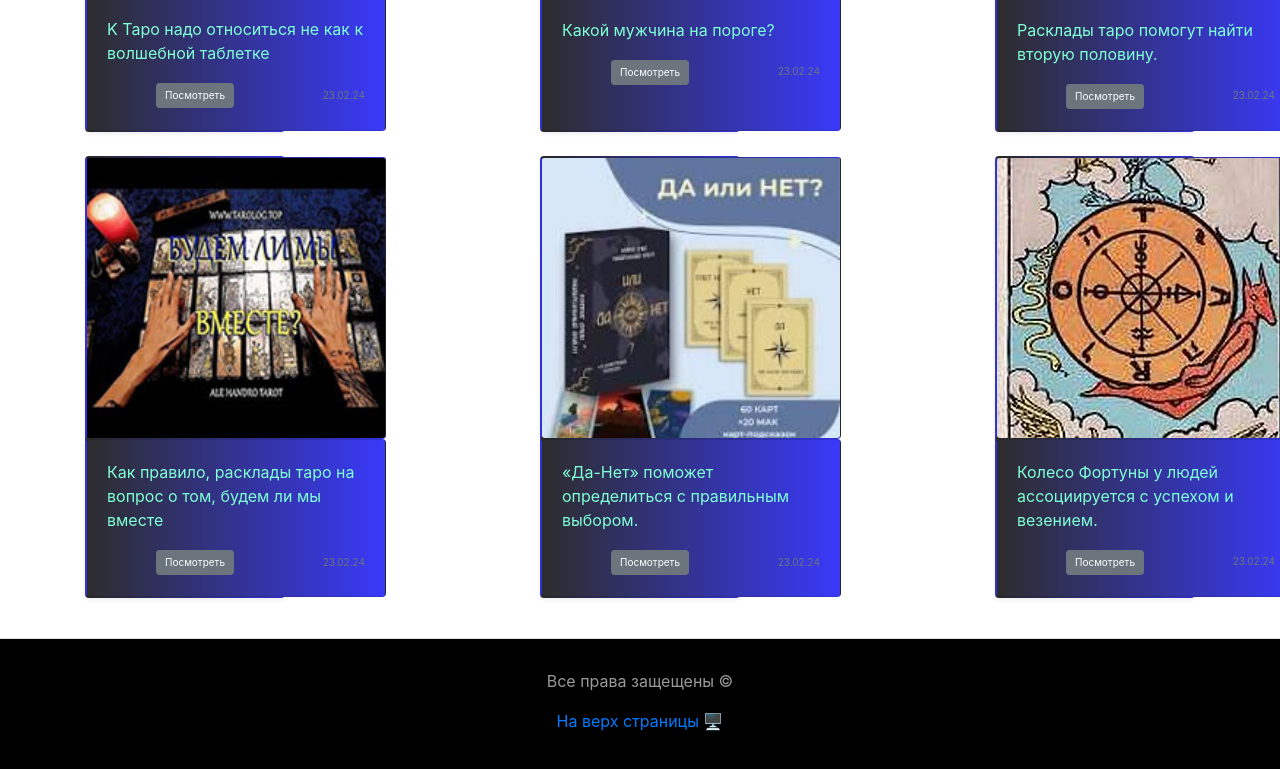
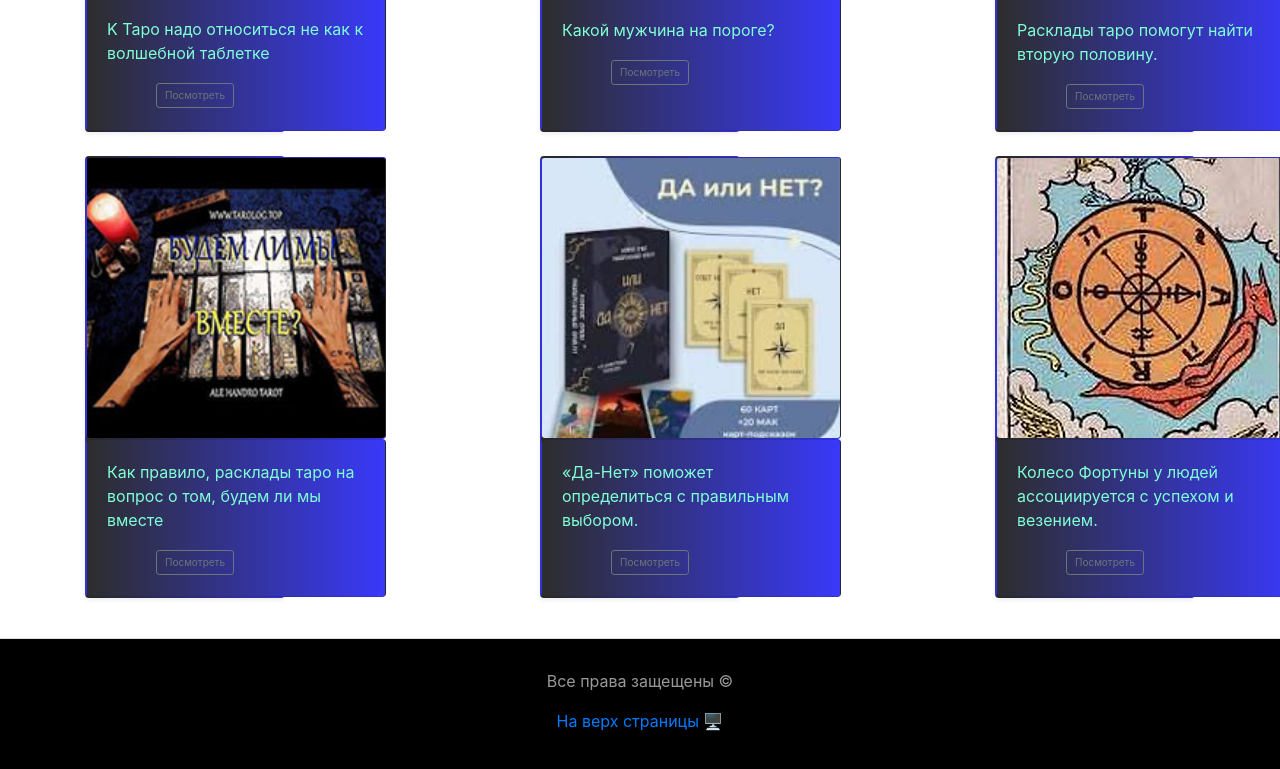
Before and after one commit to tarologmariazarubina/tarologmariazarubina.github.io, a plain HTML site: page index.html in a window 1280 px wide. Shown: the part 1524-2293 px from the top of the page. Drawn offline with nearby package versions, Linux system fonts and the light colour scheme; a script that the page names is missing.

Commit message:
Update index.html

```diff
--- a/index.html
+++ b/index.html
@@ -100,11 +100,11 @@
                     <div class="d-flex justify-content-between align-items-center">
                         <div class="btn btn-group p-0 mx-5">
                             <form action="html_vv.html">
-                                <button class="btn btn-sm btn-outline-secondary fon_site active"
+                                <button class="btn btn-sm btn-outline-secondary fon_site"
                                     type="sabmit">Посмотреть</button>
                             </form>
                         </div>
-                        <smol class="text-muted fon_site">23.02.24</smol>
+<!--                         <smol class="text-muted fon_site">23.02.24</smol> -->
                     </div>
                 </div>
             </div>
@@ -115,11 +115,11 @@
                     <div class="d-flex justify-content-between align-items-center">
                         <div class="btn btn-group p-0 mx-5">
                             <form action="htmlkm.html">
-                                <button class="btn btn-sm btn-outline-secondary fon_site active"
+                                <button class="btn btn-sm btn-outline-secondary fon_site"
                                     type="sabmit">Посмотреть</button>
                             </form>
                         </div>
-                        <smol class="text-muted fon_site">23.02.24</smol>
+<!--                         <smol class="text-muted fon_site">23.02.24</smol> -->
                     </div>
                 </div>
             </div>
@@ -130,12 +130,12 @@
                     <div class="d-flex justify-content-between align-items-center">
                         <div class="btn btn-group p-0 mx-5">
                             <form action="htmlvp.html">
-                                <button class="btn btn-sm btn-outline-secondary fon_site active"
+                                <button class="btn btn-sm btn-outline-secondary fon_site"
                                     type="sabmit">Посмотреть</button>
                             </form>
 
                         </div>
-                        <smol class="text-muted fon_site">23.02.24</smol>
+<!--                         <smol class="text-muted fon_site">23.02.24</smol> -->
                     </div>
                 </div>
             </div>
@@ -148,12 +148,12 @@
                     <div class="d-flex justify-content-between align-items-center">
                         <div class="btn btn-group p-0 mx-5">
                             <form action="htmlvm.html">
-                                <button class="btn btn-sm btn-outline-secondary fon_site active"
+                                <button class="btn btn-sm btn-outline-secondary fon_site"
                                     type="sabmit">Посмотреть</button>
                             </form>
 
                         </div>
-                        <smol class="text-muted fon_site">23.02.24</smol>
+<!--                         <smol class="text-muted fon_site">23.02.24</smol> -->
                     </div>
                 </div>
             </div>
@@ -164,11 +164,11 @@
                     <div class="d-flex justify-content-between align-items-center">
                         <div class="btn btn-group p-0 mx-5">
                             <form action="htmldn.html">
-                                <button class="btn btn-sm btn-outline-secondary fon_site active"
+                                <button class="btn btn-sm btn-outline-secondary fon_site"
                                     type="sabmit">Посмотреть</button>
                             </form>
                         </div>
-                        <smol class="text-muted fon_site">23.02.24</smol>
+<!--                         <smol class="text-muted fon_site">23.02.24</smol> -->
                     </div>
                 </div>
             </div>
@@ -180,12 +180,12 @@
                     <div class="d-flex justify-content-between align-items-center">
                         <div class="btn btn-group p-0 mx-5">
                             <form action="htmlkf.html">
-                                <button class="btn btn-sm btn-outline-secondary fon_site active"
+                                <button class="btn btn-sm btn-outline-secondary fon_site"
                                     type="sabmit">Посмотреть</button>
                             </form>
 
                         </div>
-                        <smol class="text-muted fon_site">23.02.24</smol>
+<!--                         <smol class="text-muted fon_site">23.02.24</smol> -->
                     </div>
                 </div>
             </div>
```
